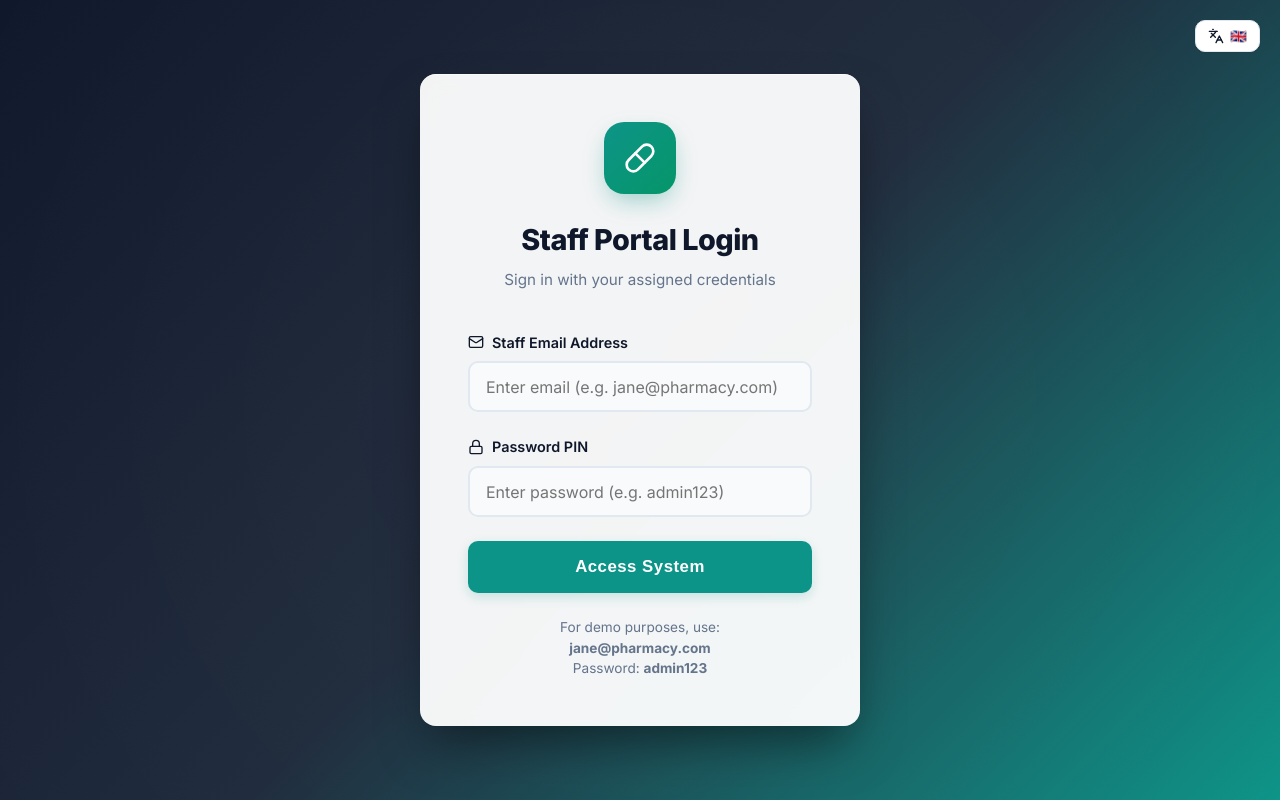
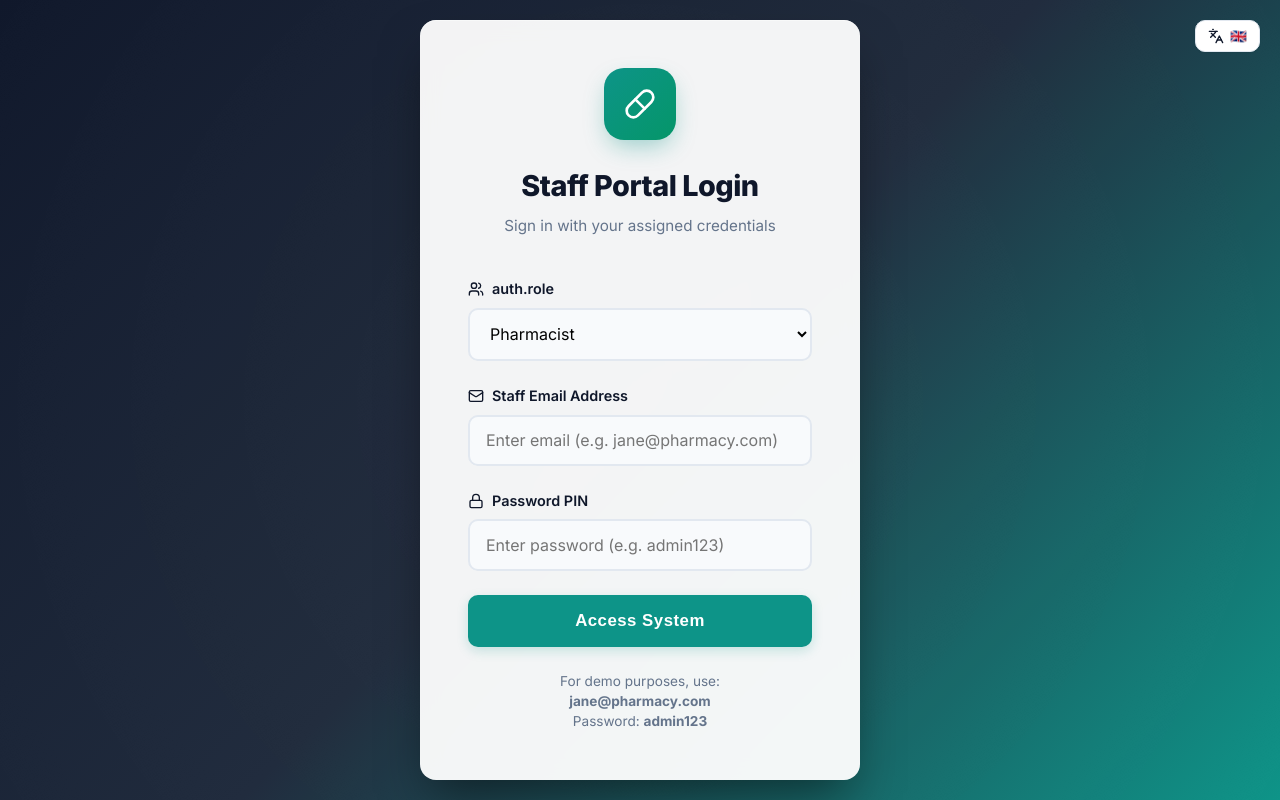
Before and after one commit to Girma35/Pharmacy-System, a React (Vite) app in the folder frontend/: page / in a window 1280 px wide. Built offline with nearby package versions, Linux system fonts and the light colour scheme.

Commit message:
feat: add role selection dropdown to login form and include role in authentication request

```diff
--- a/frontend/src/App.tsx
+++ b/frontend/src/App.tsx
@@ -26,7 +26,7 @@ import {
   SystemSettings,
   defaultSettings
 } from './data/mockData';
-import { Pill, Lock, Mail } from 'lucide-react';
+import { Pill, Lock, Mail, Users } from 'lucide-react';
 
 export default function App() {
   const { t } = useTranslation();
@@ -36,6 +36,7 @@ export default function App() {
 
   // Auth State
   const [currentUser, setCurrentUser] = useState<User | null>(null);
+  const [loginRole, setLoginRole] = useState<'Admin' | 'Pharmacist' | 'Cashier'>('Pharmacist');
   const [loginEmail, setLoginEmail] = useState('');
   const [loginPassword, setLoginPassword] = useState('');
   const [loginError, setLoginError] = useState('');
@@ -69,7 +70,7 @@ export default function App() {
       const res = await fetch('/api/auth/login', {
         method: 'POST',
         headers: { 'Content-Type': 'application/json' },
-        body: JSON.stringify({ email: loginEmail, password: loginPassword })
+        body: JSON.stringify({ email: loginEmail, password: loginPassword, role: loginRole })
       });
 
       if (!res.ok) {
@@ -230,6 +231,20 @@ export default function App() {
             )}
 
             <div className="form-group">
+              <label><Users size={16} /> {t('auth.role') || 'Select Role'}</label>
+              <select
+                required
+                className="form-control"
+                value={loginRole}
+                onChange={e => setLoginRole(e.target.value as any)}
+              >
+                <option value="Admin">{t('auth.admin')}</option>
+                <option value="Pharmacist">{t('auth.pharmacist')}</option>
+                <option value="Cashier">{t('auth.cashier')}</option>
+              </select>
+            </div>
+
+            <div className="form-group">
               <label><Mail size={16} /> {t('auth.email')}</label>
               <input
                 type="email"
```
